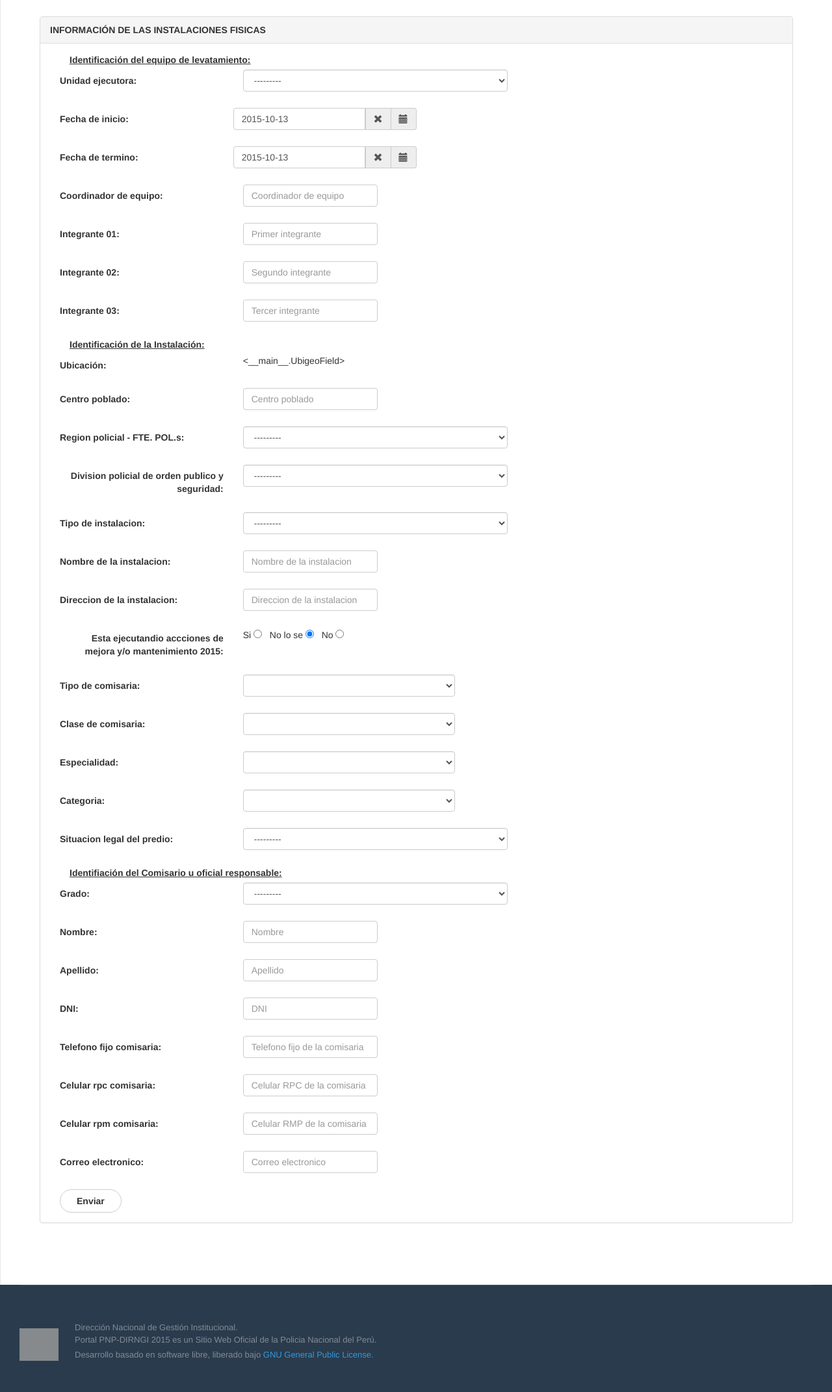
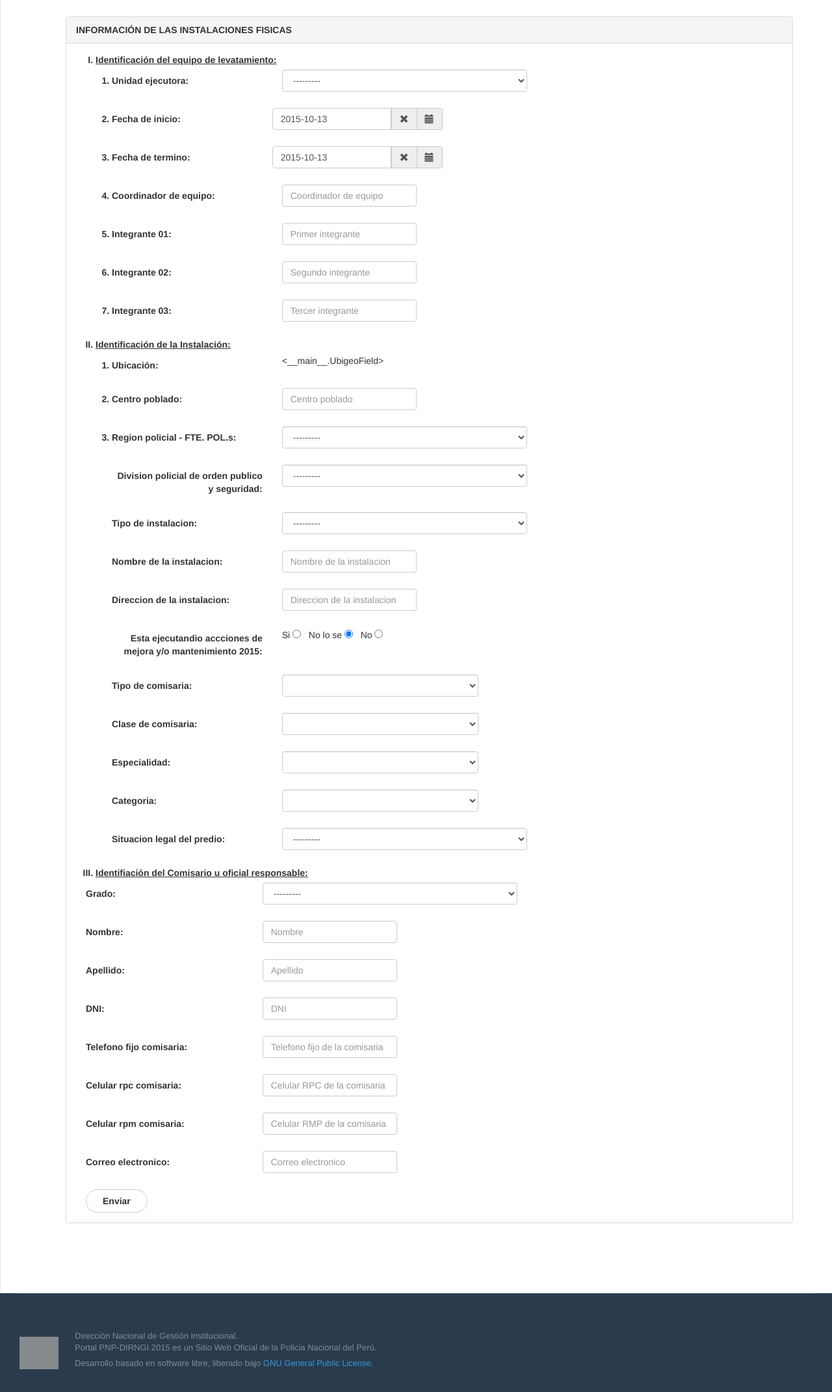
Before and after one commit to sirlo21/sagipnp, a Django app: page /equipo-de-levantamiento/ in a window 1280 px wide. Shown: the part 226-2368 px from the top of the page at 65% size. Run offline with Django 3.2, Linux system fonts and the light colour scheme; the visitor is signed in with stand-in values (Sample User, id 1); data that the repository does not hold is empty; some libraries are stand-ins or nearby versions; grey boxes are pictures that could not be loaded.

Commit message:
change equipo_de_levantamiento.html

```diff
--- a/templates/levantamiento/equipo_de_levantamiento.html
+++ b/templates/levantamiento/equipo_de_levantamiento.html
@@ -5,6 +5,8 @@
 {% block styles %}
 	<link rel="stylesheet" type="text/css" href="{{ STATIC_URL }}fecha/css/bootstrap-datetimepicker.min.css" />
 	<style>
+		.upper-roman{list-style-type: upper-roman;}
+		.decimal{list-style-type: decimal;}
 		.form-control{width: 50%;}
 		@media screen and (max-width: 991px){
 			.form-control,.form_date,input[type="text"]{width: 70%;}
@@ -14,6 +16,7 @@
 
 {% block content %}
 	<form id="instalaciones_fisicas" class="form-horizontal" role="form" method="post" enctype="multipart/form-data" action>
+		<ul class="upper-roman">
 			<div class="row">
 				<div class="col-lg-12">
 					<div class="panel panel-default">
@@ -21,10 +24,11 @@
 						<div class="panel-body">
 							<div class="col-lg-12">
 								{% csrf_token %}
-							<label class="col-md-12" style="text-decoration: underline;">Identificación del equipo de levatamiento:</label>
+								<label class="col-md-12" style="text-decoration: underline;"><li>Identificación del equipo de levatamiento:</li></label>
+								<ul class="decimal">
 									<div class="form-group">
 										<label class="col-md-3 control-label" for="id_unidad_ejecutora">
-									<span class="pull-left">Unidad ejecutora:</span>
+											<span class="pull-left"><li>Unidad ejecutora:</li></span>
 											<div class="col-md-3 pull-right">
 												{% for posicion in posicion_ayuda %}
 													{% if posicion == 1 %}
@@ -42,7 +46,7 @@
 									</div>
 									<div class="form-group">
 										<label class="col-md-3 control-label" for="id_inicio">
-									<span class="pull-left">Fecha de inicio:</span>
+											<span class="pull-left"><li>Fecha de inicio:</li></span>
 											<div class="col-md-3 pull-right">
 												{% for posicion in posicion_ayuda  %}
 													{% if posicion == 2 %}
@@ -62,7 +66,7 @@
 									</div>
 									<div class="form-group">
 										<label class="col-md-3 control-label" for="id_termino">
-									<span class="pull-left">Fecha de termino:</span>
+											<span class="pull-left"><li>Fecha de termino:</li></span>
 											<div class="col-md-3 pull-right">
 												{% for posicion in posicion_ayuda  %}
 													{% if posicion == 3 %}
@@ -82,7 +86,7 @@
 									</div>
 									<div class="form-group">
 										<label class="col-md-3 control-label" for="id_coordinador_equipo">
-									<span class="pull-left">Coordinador de equipo:</span>
+											<span class="pull-left"><li>Coordinador de equipo:</li></span>
 											<div class="col-md-3 pull-right">
 												{% for posicion in posicion_ayuda  %}
 													{% if posicion == 3 %}
@@ -100,7 +104,7 @@
 									</div>
 									<div class="form-group">
 										<label class="col-md-3 control-label" for="id_integrante_1">
-									<span class="pull-left">Integrante 01:</span>
+											<span class="pull-left"><li>Integrante 01:</li></span>
 											<div class="col-md-3 pull-right">
 												{% for posicion in posicion_ayuda  %}
 													{% if posicion == 4 %}
@@ -118,7 +122,7 @@
 									</div>
 									<div class="form-group">
 										<label class="col-md-3 control-label" for="id_integrante_2">
-									<span class="pull-left">Integrante 02:</span>
+											<span class="pull-left"><li>Integrante 02:</li></span>
 											<div class="col-md-3 pull-right">
 												{% for posicion in posicion_ayuda  %}
 													{% if posicion == 5 %}
@@ -136,7 +140,7 @@
 									</div>
 									<div class="form-group">
 										<label class="col-md-3 control-label" for="id_integrante_3">
-									<span class="pull-left">Integrante 03:</span>
+											<span class="pull-left"><li>Integrante 03:</li></span>
 											<div class="col-md-3 pull-right">
 												{% for posicion in posicion_ayuda  %}
 													{% if posicion == 6 %}
@@ -152,10 +156,12 @@
 											{% if form.integrante_3.errors %}<p class="help-block">{{ form.errors.integrante_3|striptags }}</p>{% endif %}
 										</div>
 									</div>
-							<label class="col-md-12" style="text-decoration: underline;">Identificación de la Instalación:</label>
+								</ul>
+								<label class="col-md-12" style="text-decoration: underline;"><li>Identificación de la Instalación:</li></label>
+								<ul class="decimal">
 									<div class="form-group">
 										<label class="col-md-3 control-label" for="id_ubigeo_0">
-									<span class="pull-left">Ubicación:</span>
+											<span class="pull-left"><li>Ubicación:</li></span>
 											<div class="col-md-3 pull-right">
 												{% for posicion in posicion_ayuda  %}
 													{% if posicion == 7 %}
@@ -173,7 +179,7 @@
 									</div>
 									<div class="form-group">
 										<label class="col-md-3 control-label" for="id_centro_poblado">
-									<span class="pull-left">Centro poblado:</span>
+											<span class="pull-left"><li>Centro poblado:</li></span>
 											<div class="col-md-3 pull-right">
 												{% for posicion in posicion_ayuda  %}
 													{% if posicion == 8 %}
@@ -191,7 +197,7 @@
 									</div>
 									<div class="form-group">
 										<label class="col-md-3 control-label" for="id_region_policial">
-									<span class="pull-left">Region policial - FTE. POL.s:</span>
+											<span class="pull-left"><li>Region policial - FTE. POL.s:</li></span>
 											<div class="col-md-3 pull-right">
 												{% for posicion in posicion_ayuda  %}
 													{% if posicion == 9 %}
@@ -411,7 +417,8 @@
 											{% if form.situacion_del_predio.errors %}<p class="help-block">{{ form.situacion_del_predio.errors|striptags }}</p>{% endif %}
 										</div>
 									</div>
-							<label class="col-md-12" style="text-decoration: underline;">Identifiación del Comisario u oficial responsable:</label>
+								</ul>
+								<label class="col-md-12" style="text-decoration: underline;"><li>Identifiación del Comisario u oficial responsable:</li></label>
 								<div class="form-group">
 									<label class="col-md-3 control-label" for="id_grado">
 										<span class="pull-left">Grado:</span>
@@ -562,6 +569,7 @@
 					</div>
 				</div>
 			</div>
+		</ul>
 	</form>
 	{% for posicion in posicion_ayuda %}
 		<div class="modal fade" id="{{ posicion }}" tabindex="-1" role="dialog" aria-labelledby="{{ posicion }}" aria-hidden="true">
```
Lines whose indentation alone changed are shown as unchanged.
